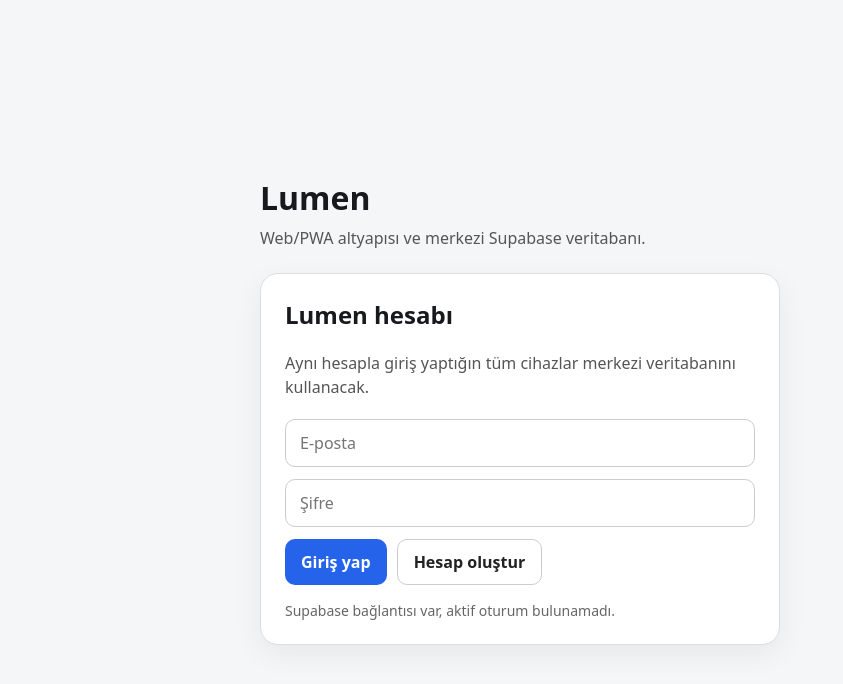
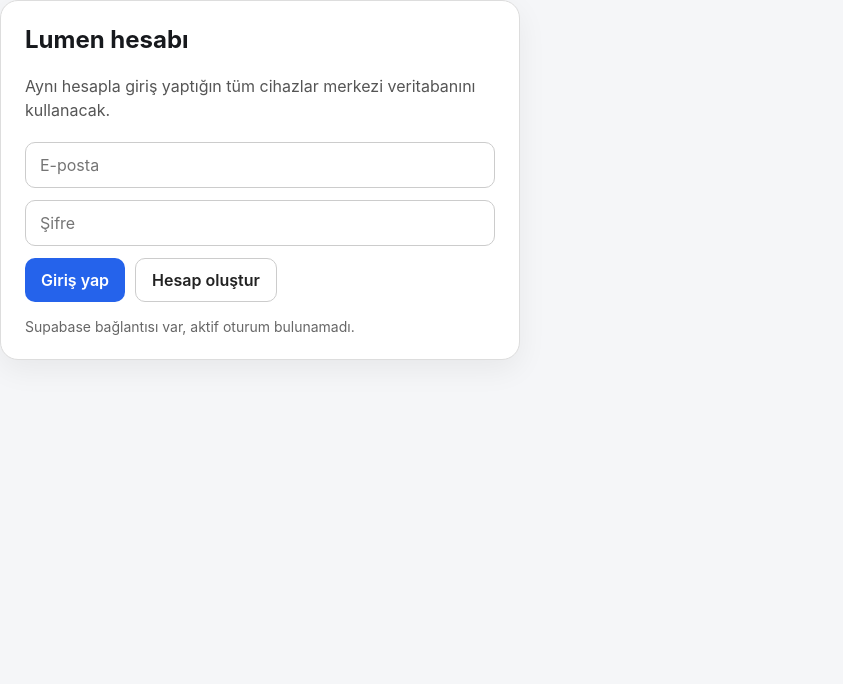
Before and after one commit to mbkurt06/lumen, a Next.js app: page / in a window 1280 px wide. Shown: the top 684 px of the page, without its empty margins (0-843 px from the left). Built offline with nearby package versions, Linux system fonts and the light colour scheme; no server answers.

Commit message:
Use full-screen authenticated app

```diff
--- a/app/page.tsx
+++ b/app/page.tsx
@@ -1,24 +1,5 @@
 import { AuthPanel } from "@/components/AuthPanel";
 
 export default function HomePage() {
-  return (
-    <main
-      style={{
-        minHeight: "100vh",
-        padding: 24,
-        display: "grid",
-        placeItems: "center",
-        fontFamily: "system-ui, sans-serif",
-        background: "#f5f6f8",
-      }}
-    >
-      <div style={{ width: "min(760px, 100%)" }}>
-        <h1 style={{ marginBottom: 8 }}>Lumen</h1>
-        <p style={{ marginTop: 0, color: "#555", marginBottom: 24 }}>
-          Web/PWA altyapısı ve merkezi Supabase veritabanı.
-        </p>
-        <AuthPanel />
-      </div>
-    </main>
-  );
+  return <AuthPanel />;
 }
```
